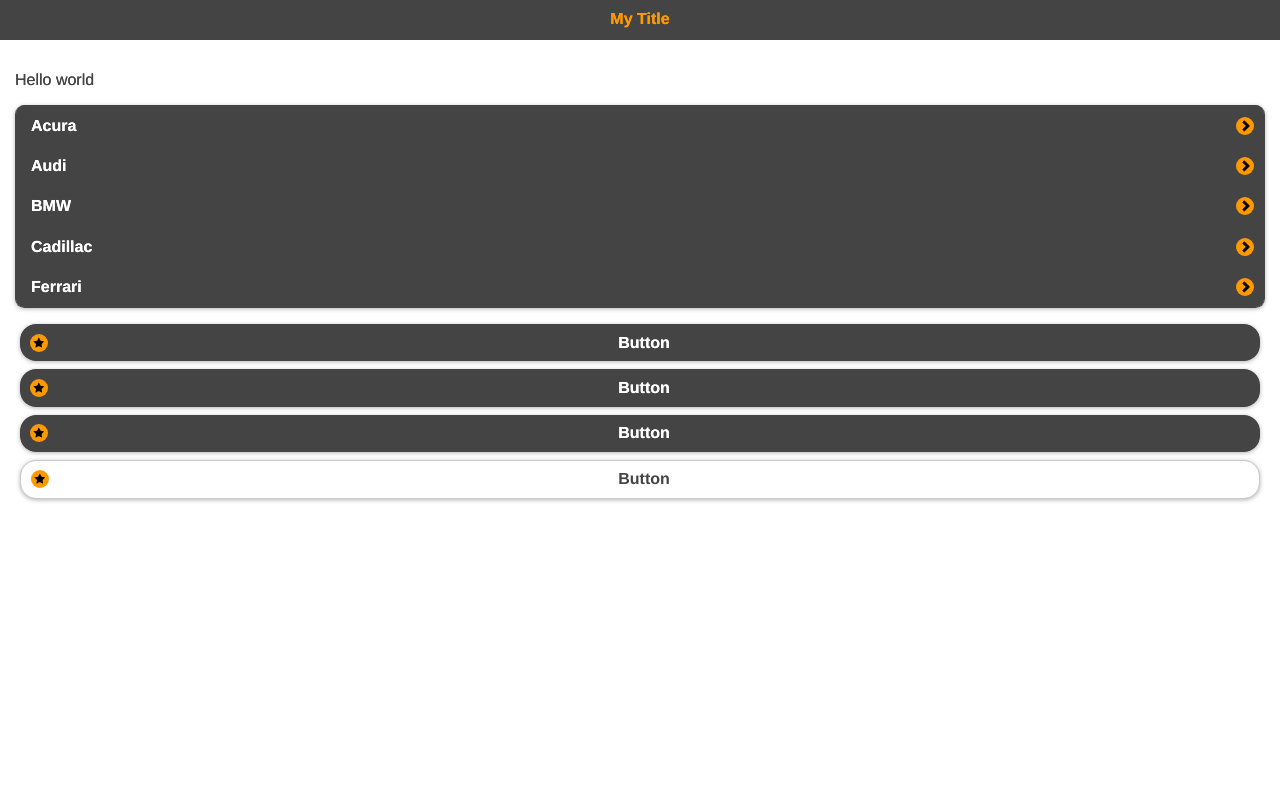
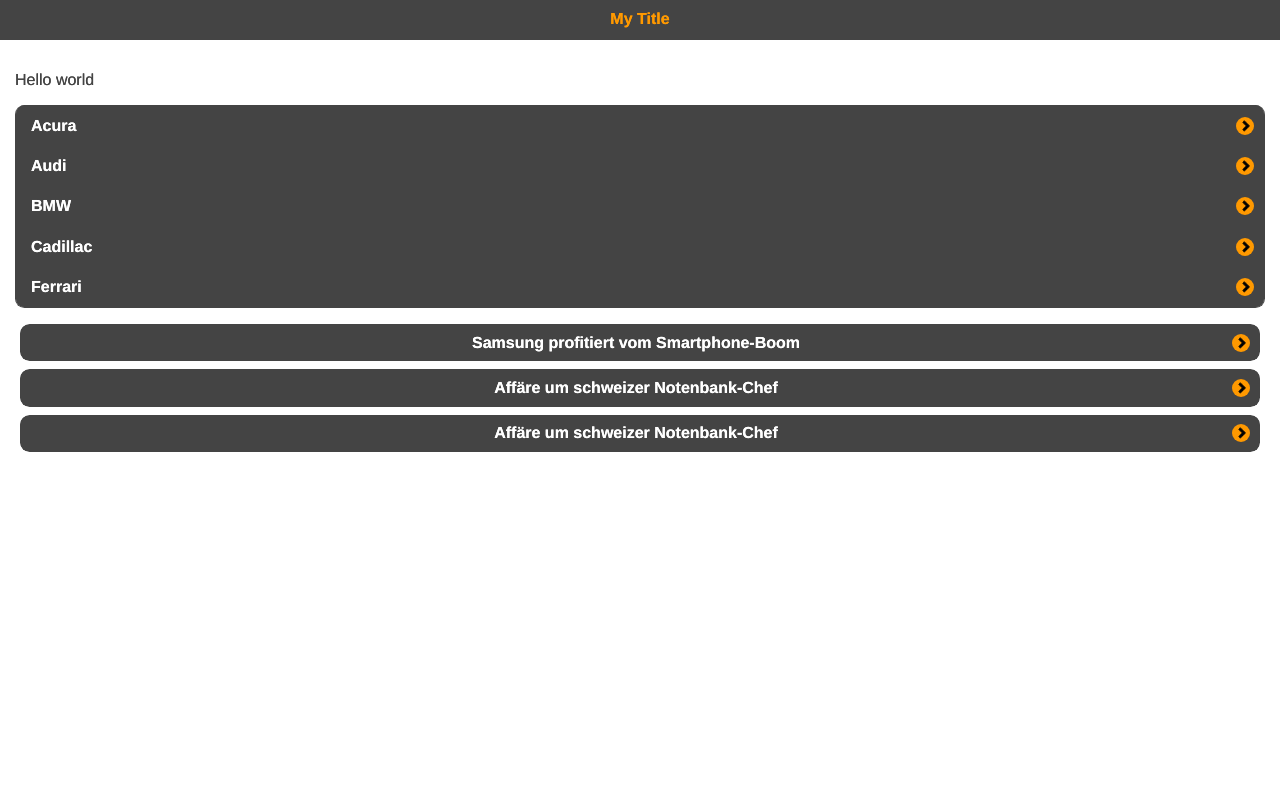
Before and after one commit to maccypher/myPilvi, a PHP site: page /test.html in a window 1280 px wide. Run offline with PHP 8.4, Linux system fonts and the light colour scheme.

Commit message:
Modified CSS and HTML

```diff
--- a/zx-theme/css/zanox-2.css
+++ b/zx-theme/css/zanox-2.css
@@ -597,7 +597,7 @@ a.ui-link-inherit {
 		background-size: 776px 18px;
 	}
 	.ui-icon-alt {
-		background-image: url(images/icons-36-black.png);
+		background-image: url(../images/icons-36-black.png);
 	}
 }
 
@@ -648,6 +648,7 @@ a.ui-link-inherit {
 	background-position: 	-432px 50%;
 }
 .ui-icon-star {
+	background-image: url(../images/icons-18-white-z.png);
 	background-position: 	-468px 50%;
 }
 .ui-icon-alert {
@@ -760,9 +761,9 @@ a.ui-link-inherit {
 	border-bottom-left-radius: 1em /*{global-radii-buttons}*/;
 }
 .ui-btn-corner-all {
-	-moz-border-radius: 1em /*{global-radii-buttons}*/;
-	-webkit-border-radius: 1em /*{global-radii-buttons}*/;
-	border-radius: 1em /*{global-radii-buttons}*/;
+	-moz-border-radius: .6em /*{global-radii-buttons}*/;
+	-webkit-border-radius: .6em /*{global-radii-buttons}*/;
+	border-radius: .6em /*{global-radii-buttons}*/;
 }
 
 /* radius clip workaround for cleaning up corner trapping */
@@ -801,14 +802,14 @@ a.ui-link-inherit {
 	height: 100%;
 }
 .ui-overlay-shadow {
-	-moz-box-shadow: 0px 0px 12px 			rgba(0,0,0,.6);
-	-webkit-box-shadow: 0px 0px 12px 		rgba(0,0,0,.6);
-	box-shadow: 0px 0px 12px 				rgba(0,0,0,.6);
+	-moz-box-shadow: 0px 0px 5px 			rgba(0,0,0,.6);
+	-webkit-box-shadow: 0px 0px 5px 		rgba(0,0,0,.6);
+	box-shadow: 0px 0px 5px 				rgba(0,0,0,.6);
 }
 .ui-shadow {
-	-moz-box-shadow: 0px 0px 0 /*{global-box-shadow-size}*/ rgba(255,NaN,NaN,1) /*{global-box-shadow-color}*/;
-	-webkit-box-shadow: 0px 0px 0 /*{global-box-shadow-size}*/ rgba(255,NaN,NaN,1) /*{global-box-shadow-color}*/;
-	box-shadow: 0px 0px 0 /*{global-box-shadow-size}*/ rgba(255,NaN,NaN,1) /*{global-box-shadow-color}*/;
+	-moz-box-shadow: 0px 0px 0 /*{global-box-shadow-size}*/ rgba(255,255,255,1) /*{global-box-shadow-color}*/;
+	-webkit-box-shadow: 0px 0px 0 /*{global-box-shadow-size}*/ rgba(255,255,255,1) /*{global-box-shadow-color}*/;
+	box-shadow: 0px 0px 0 /*{global-box-shadow-size}*/ rgba(255,255,255,1) /*{global-box-shadow-color}*/;
 }
 .ui-bar-a .ui-shadow,
 .ui-bar-b .ui-shadow ,
@@ -818,9 +819,9 @@ a.ui-link-inherit {
 	box-shadow: 0px 0px 0 					rgba(255,255,255,.3);
 }
 .ui-shadow-inset {
-	-moz-box-shadow: inset 0px 0px 4px 		rgba(0,0,0,.2);
-	-webkit-box-shadow: inset 0px 0px 4px 	rgba(0,0,0,.2);
-	box-shadow: inset 0px 0px 4px 			rgba(0,0,0,.2);
+	-moz-box-shadow: inset 0px 0px 0px 		rgba(0,0,0,.2);
+	-webkit-box-shadow: inset 0px 0px 0px 	rgba(0,0,0,.2);
+	box-shadow: inset 0px 0px 0px 			rgba(0,0,0,.2);
 }
 .ui-icon-shadow {
 	-moz-box-shadow: 0px 0px 0 				rgba(255,255,255,.4);
@@ -837,9 +838,9 @@ a.ui-link-inherit {
 
 .ui-focus,
 .ui-btn:focus {
-	-moz-box-shadow: 0px 0px 12px #ff9900 /*{global-active-background-color}*/;
-	-webkit-box-shadow: 0px 0px 12px #ff9900 /*{global-active-background-color}*/;
-	box-shadow: 0px 0px 12px #ff9900 /*{global-active-background-color}*/;
+	-moz-box-shadow: 0px 0px 0px #ff9900 /*{global-active-background-color}*/;
+	-webkit-box-shadow: 0px 0px 0px #ff9900 /*{global-active-background-color}*/;
+	box-shadow: 0px 0px 0px #ff9900 /*{global-active-background-color}*/;
 }
 
 /* unset box shadow in browsers that don't do it right
--- a/zx-theme/test.html
+++ b/zx-theme/test.html
@@ -1,6 +1,7 @@
 <!DOCTYPE html>
 <html>
 	<head>
+	<meta http-equiv="Content-Type" content="text/html; charset=utf-8" />
 	<title>My Page</title>
 	<meta name="viewport" content="width=device-width, initial-scale=1">
 	<link rel="stylesheet" href="css/jquery.mobile-1.0.min.css" />
@@ -10,7 +11,7 @@
 </head>
 <body>
 
-<div data-role="page">
+<div data-role="page" id="index">
 
 	<div data-role="header">
 		<h1>My Title</h1>
@@ -27,12 +28,28 @@
 			<li><a href="#">Ferrari</a></li>
 		</ul>
 
-		<a href="#" data-role="button" data-icon="star" data-theme="a">Button</a>
-		<a href="#" data-role="button" data-icon="star" data-theme="b">Button</a>
-		<a href="#" data-role="button" data-icon="star" data-theme="c">Button</a>
-		<a href="#" data-role="button" data-icon="star" data-theme="d">Button</a>
+		<a href="#one" data-role="button" data-icon="arrow-r" data-theme="a" data-iconpos="right" data-transition="slide">Samsung profitiert vom Smartphone-Boom</a>
+		<a href="#two" data-role="button" data-icon="arrow-r" data-theme="b" data-iconpos="right">Affäre um schweizer Notenbank-Chef</a>
+		<a href="#three" data-role="button" data-icon="arrow-r" data-theme="c" data-iconpos="right">Affäre um schweizer Notenbank-Chef</a>
 	</div><!-- /content -->
 
+</div><!-- /page -->
+<div data-role="page" id="one" data-theme="a">
+	<p><a href="#index" data-rel="back" data-role="button" data-inline="true" data-icon="arrow-l">Overview</a></p>
+	<h1>Samsung profitiert vom Smartphone-Boom</h1>
+	<h2>Im Smartphone-Bereich sind die Südkoreaner Weltmarktführer und nach den Umsatzzahlen auch der weltgrößte Technologie-Konzern.</h2>
+	<p>Seoul. Samsung hat mit unerwartet starken Geschäftszahlen seine Stellung als Smartphone-Weltmarktführer gefestigt. Für das vierte Quartal vermeldete das südkoreanische Unternehmen einen Rekordgewinn sowie einen unerwartet hohen Umsatz. Treibende Kraft des Gewinnanstiegs von 73 Prozent zum Vorjahr war demnach ein Rekord-Absatz der technisch ausgeklügelten Mobiltelefone von 35 Millionen Stück. Samsung hat damit auf diesem Geschäftsfeld seine Führung vor dem US-Rivalen Apple ausgebaut und bleibt der nach Umsatz weltgrößte Technologie-Konzern der Welt. Börsianer hatten jedoch hervorragende Zahlen bereits eingepreist – Samsung-Aktien büßten in Seoul 1,4 Prozent ein.
+	<br />
+	Für den Zeitraum von Oktober bis Dezember geht Samsung nach bisherigen Berechnungen von einem operativen Gewinn von 5,2 Billionen Won aus (etwa 3,5 Milliarden Euro), während von Reuters befragte Analysten 4,7 Billionen Won erwartet hatten. Dies wäre der höchste Gewinn der Firmengeschichte. Der Umsatz dürfte bei umgerechnet 31 Milliarden Euro liegen und damit auch etwas über den Erwartungen. Samsung legt Ende Januar seine Experten hatten ein starkes Abschneiden erwartet. Zwar kämpft Samsung mit einem schwachen Markt für Speicherchips, wo das Unternehmen ebenfalls Weltmarktführer ist. Allerdings zeigen sich Kunden von dem Angebot bei Smartphones überzeugt. Hier haben sich zudem Konkurrenten wie HTC, Nokia und Research in Motion mit ihren jüngsten Geräten nicht durchsetzen können. Samsung hatte die Märkte bereits im dritten Quartal mit unerwartet guten Geschäftszahlen überrascht. Damals zogen die Koreaner bei Smartphones an Apple vorbei. </p>
+</div><!-- /page -->
+<div data-role="page" id="two">
+	<p><a href="#index" data-rel="back" data-role="button" data-inline="true" data-icon="arrow-l">Overview</a></p>
+</div><!-- /page -->
+<div data-role="page" id="three">
+	<p><a href="#index" data-rel="back" data-role="button" data-inline="true" data-icon="arrow-l">Overview</a></p>
+</div><!-- /page -->
+<div data-role="page" id="four">
+	<p><a href="#index" data-rel="back" data-role="button" data-inline="true" data-icon="arrow-l">Overview</a></p>
 </div><!-- /page -->
 
 </body>
```
Also changed, not shown: zx-theme/images/icons-18-white-z.png (added).
